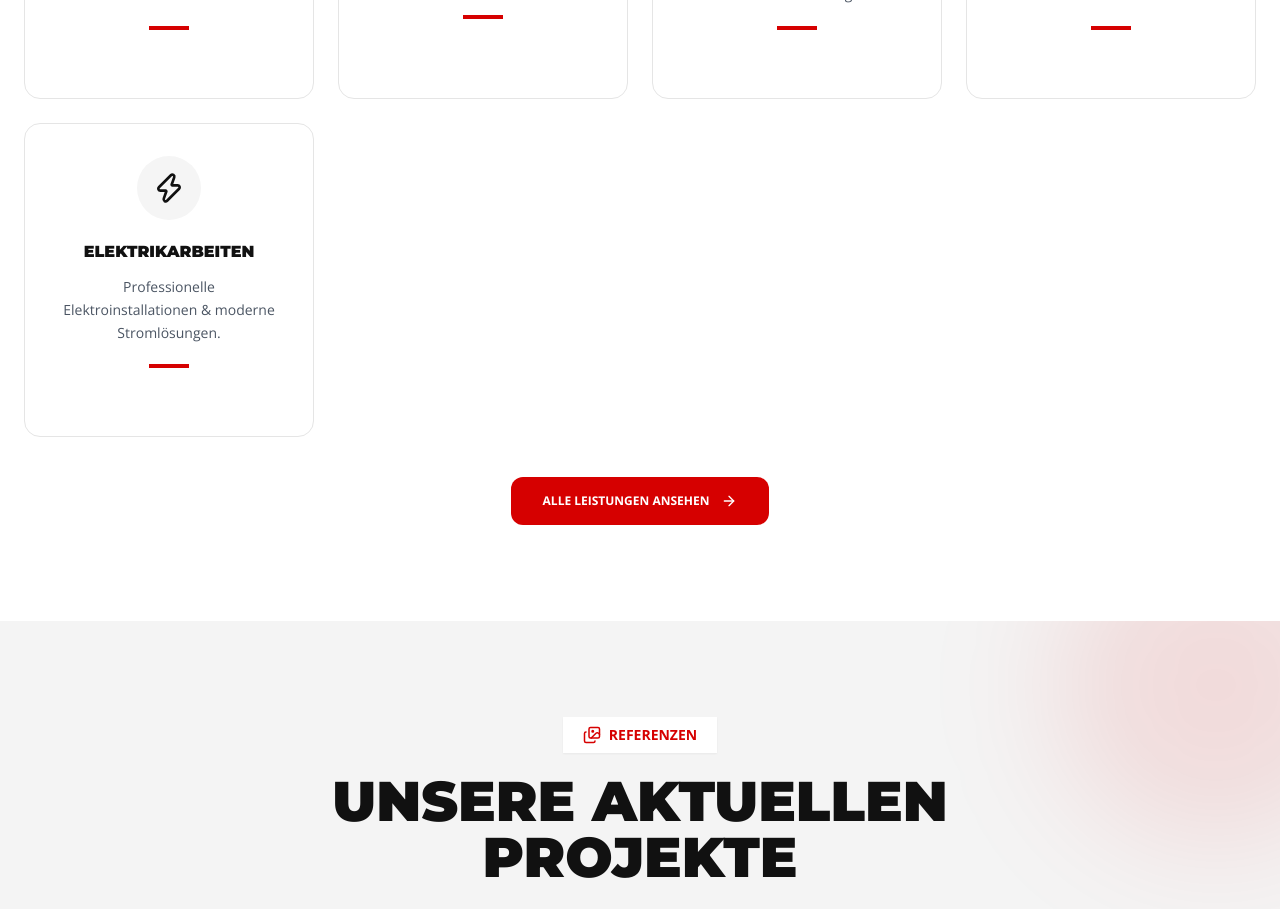
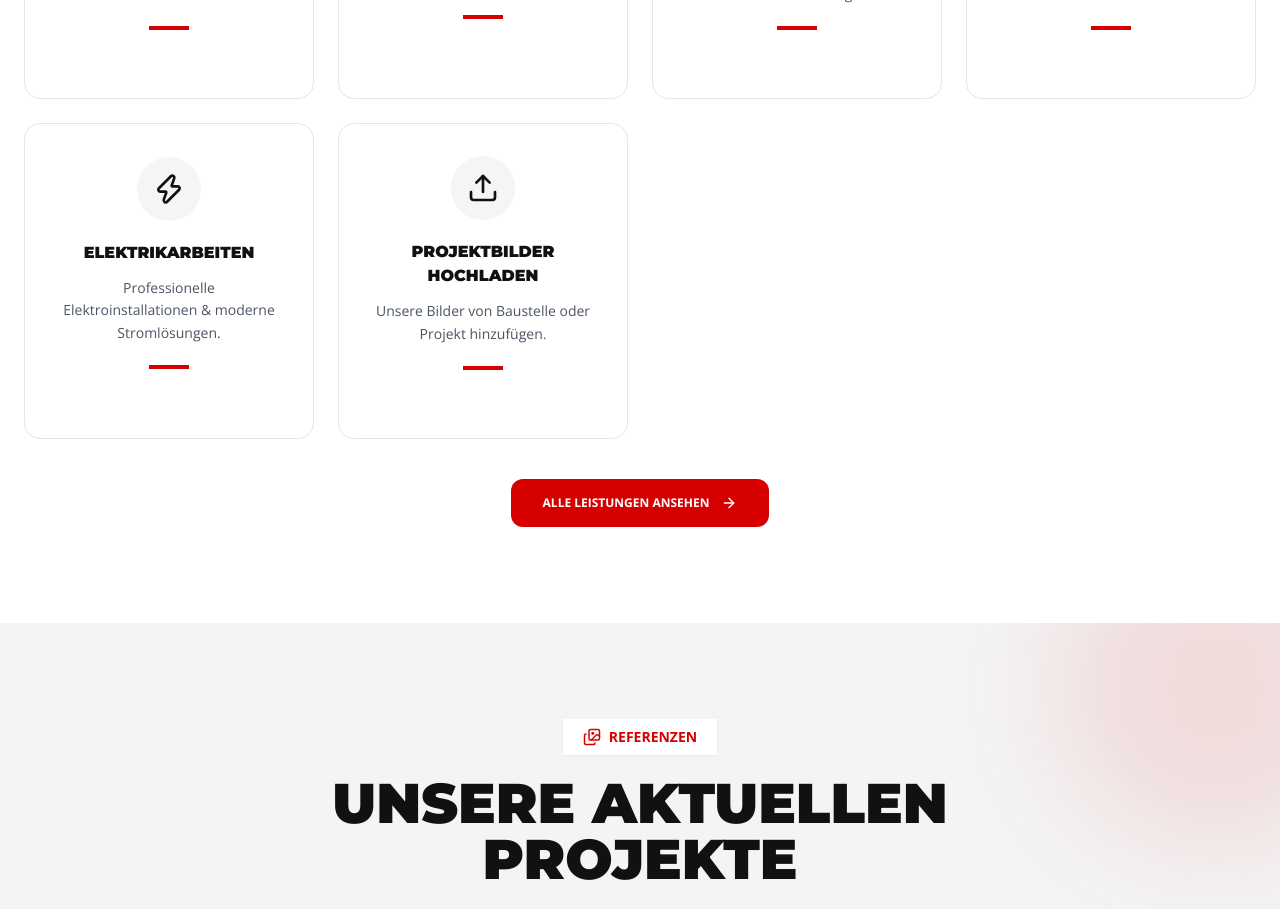
Before and after one commit to kamdemkogaing/living-solution24-website, a React (Vite) app: page / in a window 1280 px wide. Shown: the part 1480-2389 px from the top of the page. Built offline with nearby package versions, Linux system fonts and the light colour scheme.

Commit message:
some updates

```diff
--- a/src/data/services.js
+++ b/src/data/services.js
@@ -6,6 +6,7 @@ import {
   Home,
   PaintRoller,
   Truck,
+  Upload,
   Zap,
 } from "lucide-react";
 
@@ -109,4 +110,12 @@ export const services = [
       "/images/services/elektrik-4.webp",
     ],
   },
+
+  {
+    title: "Projektbilder hochladen",
+    text: "Unsere Bilder von Baustelle oder Projekt hinzufügen.",
+    icon: Upload,
+    images: [],
+    upload: true,
+  },
 ];
```
Also changed, not shown: 1 other file (tests, documents, lock files or other folders).
